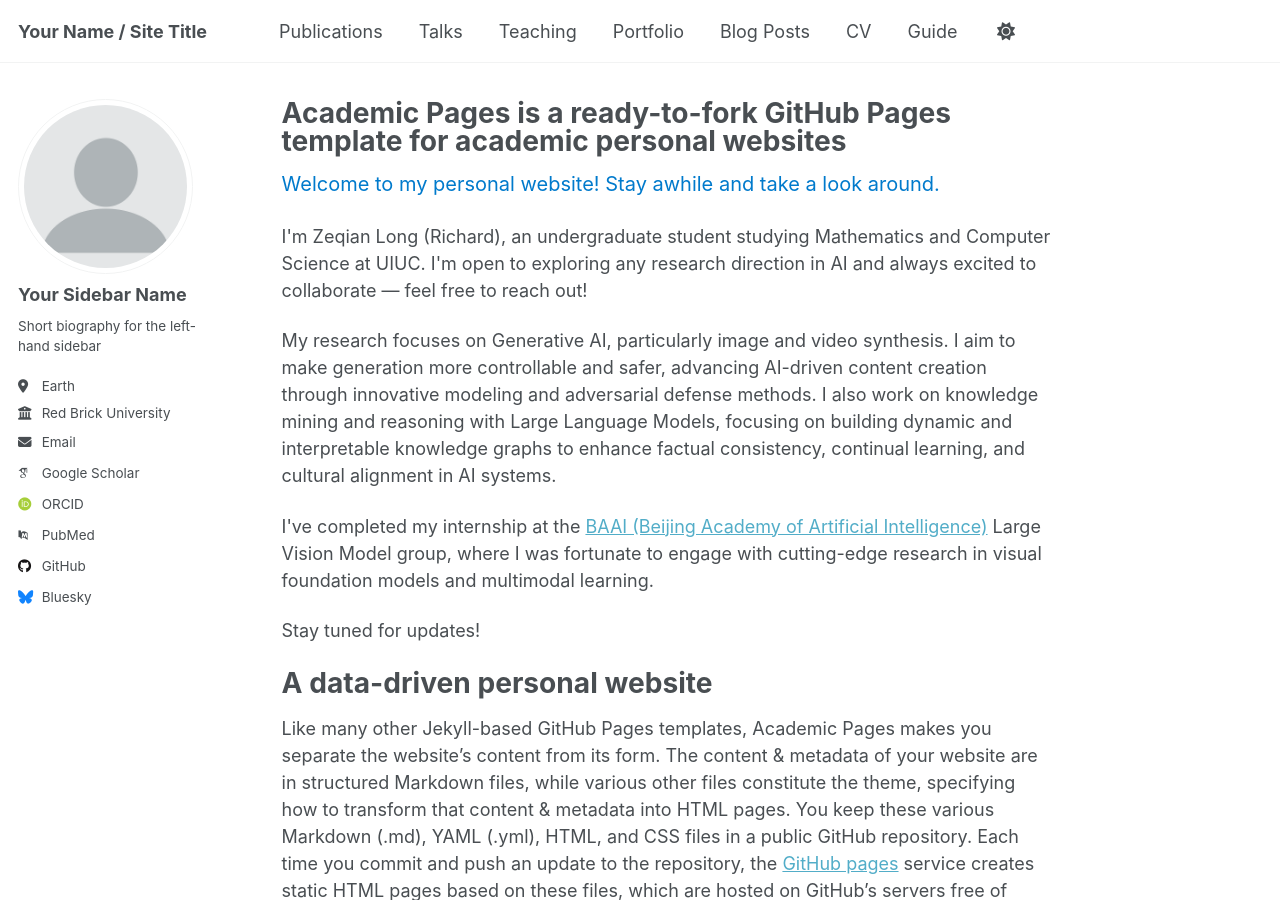
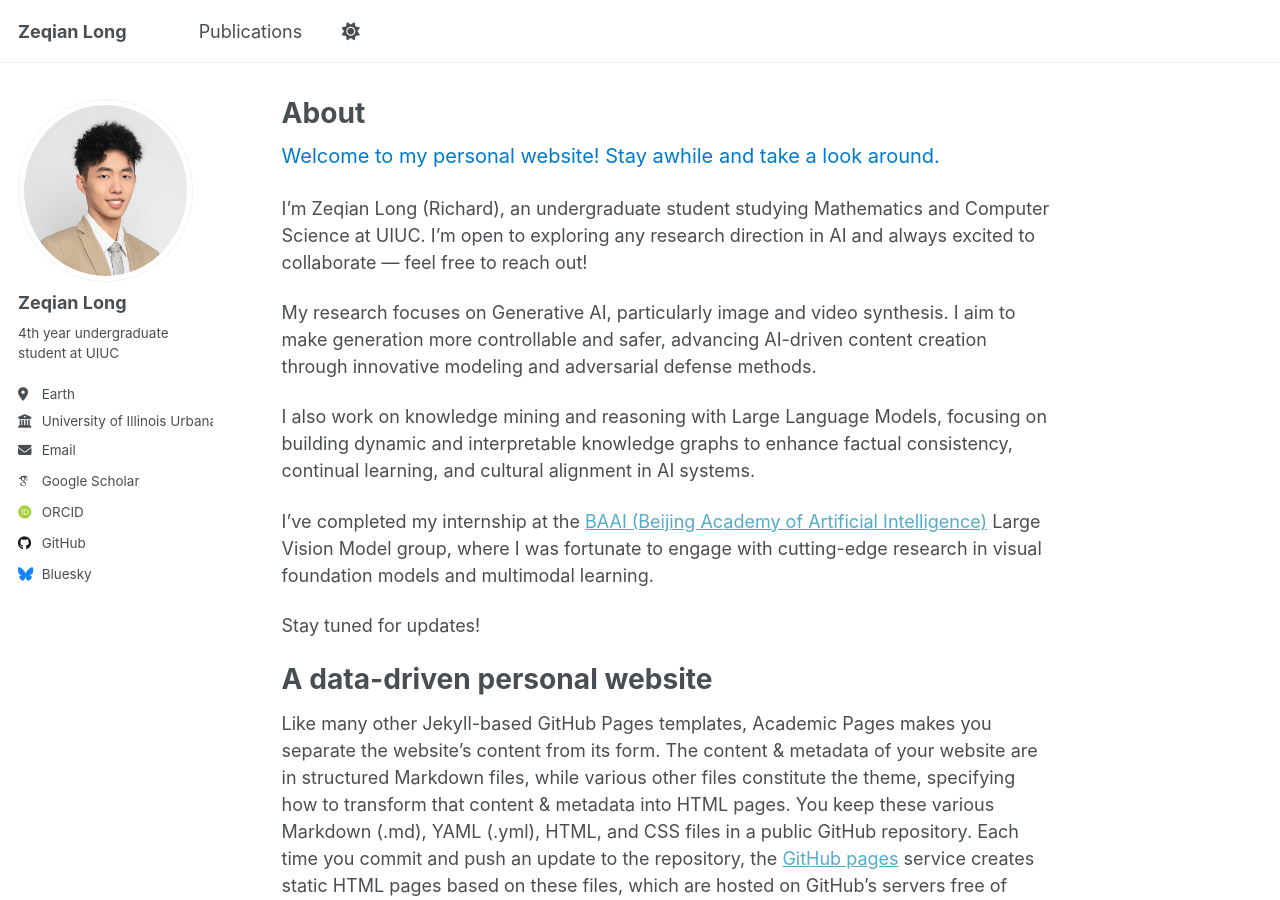
Before and after one commit to Zeqian-Long/Zeqian-Long.github.io, a Jekyll site: the page built from _pages/about.md, in a window 1280 px wide and 900 px high. Built offline with Jekyll 4.4.1, drawn with Linux system fonts in a browser that asks for light colours; some web fonts are replaced; a script that is not in the unit is left out; some of the changed text lies outside the part shown.

Commit message:
add avatar

```diff
--- a/_config.yml
+++ b/_config.yml
@@ -9,10 +9,10 @@
 # Basic Site Settings
 locale                   : "en-US"
 site_theme               : "default" # Currently available options are "default", "air"
-title                    : "Your Name / Site Title"
+title                    : "Zeqian Long"
 title_separator          : "-"
-name                     : &name "Your Name"
-description              : &description "Your Name's academic portfolio"   # Update this with a general description of your site, this is the default if not overridden by a page
+name                     : &name "Zeqian Long"
+description              : &description "Zeqian Long's academic portfolio"   # Update this with a general description of your site, this is the default if not overridden by a page
 url                      : https://academicpages.github.io # The base hostname & protocol for your site e.g. "https://[your GitHub username].github.io",
                                                            # or if you already have some other page hosted on Github then use "https://[your GitHub username].github.io/[Your Repo Name]"
 baseurl                  : "" # the subpath of your site, e.g. "/blog"
@@ -23,14 +23,14 @@ repository               : "academicpages/academicpages.github.io"
 #               Additional customization can be done by editing /_includes/author-profile.html
 author:
   # Biographic information
-  avatar           : "profile.png"
-  name             : "Your Sidebar Name"
+  avatar           : "avatar.jpg"
+  name             : "Zeqian Long"
   pronouns         : # example: "she/her"
-  bio              : "Short biography for the left-hand sidebar"
+  bio              : "4th year undergraduate student at UIUC"
   location         : "Earth"
-  employer         : "Red Brick University"
+  employer         : "University of Illinois Urbana-Champaign"
   uri              : # URL
-  email            : "none@example.org"
+  email            : "zeqian2@illinois.edu"
 
   # Academic websites
   academia         : # URL
@@ -40,7 +40,7 @@ author:
   impactstory      : # URL
   orcid            : "https://orcid.org/yourorcidurl"
   semantic         : # URL
-  pubmed           : "https://www.ncbi.nlm.nih.gov/pubmed/?term=john+snow"
+  # pubmed           : "https://www.ncbi.nlm.nih.gov/pubmed/?term=john+snow"
   researchgate     : # URL
   scopus           : # URL
 
--- a/_pages/about.md
+++ b/_pages/about.md
@@ -1,6 +1,6 @@
 ---
 permalink: /
-title: "Academic Pages is a ready-to-fork GitHub Pages template for academic personal websites"
+title: "About"
 author_profile: true
 redirect_from:
   - /about/
@@ -9,15 +9,15 @@ redirect_from:
 
 <span style="color:#007acc; font-size:20px;">Welcome to my personal website! Stay awhile and take a look around.</span>
 
-<p>I'm Zeqian Long (Richard), an undergraduate student studying Mathematics and Computer Science at UIUC. I'm open to exploring any research direction in AI and always excited to collaborate — feel free to reach out!</p>
+I'm Zeqian Long (Richard), an undergraduate student studying Mathematics and Computer Science at UIUC. I'm open to exploring any research direction in AI and always excited to collaborate — feel free to reach out!
 
-<p>My research focuses on Generative AI, particularly image and video synthesis. I aim to make generation more controllable and safer, advancing AI-driven content creation through innovative modeling and adversarial defense methods.
+My research focuses on Generative AI, particularly image and video synthesis. I aim to make generation more controllable and safer, advancing AI-driven content creation through innovative modeling and adversarial defense methods.
 
-I also work on knowledge mining and reasoning with Large Language Models, focusing on building dynamic and interpretable knowledge graphs to enhance factual consistency, continual learning, and cultural alignment in AI systems.</p>
+I also work on knowledge mining and reasoning with Large Language Models, focusing on building dynamic and interpretable knowledge graphs to enhance factual consistency, continual learning, and cultural alignment in AI systems.
 
-<p>I've completed my internship at the <a href="https://www.baai.ac.cn/en/" target="_blank">BAAI (Beijing Academy of Artificial Intelligence)</a> Large Vision Model group, where I was fortunate to engage with cutting-edge research in visual foundation models and multimodal learning.</p>
+I've completed my internship at the <a href="https://www.baai.ac.cn/en/" target="_blank">BAAI (Beijing Academy of Artificial Intelligence)</a> Large Vision Model group, where I was fortunate to engage with cutting-edge research in visual foundation models and multimodal learning.
 
-<p>Stay tuned for updates!</p>
+Stay tuned for updates!
 
 <!-- This is the front page of a website that is powered by the [Academic Pages template](https://github.com/academicpages/academicpages.github.io) and hosted on GitHub pages. [GitHub pages](https://pages.github.com) is a free service in which websites are built and hosted from code and data stored in a GitHub repository, automatically updating when a new commit is made to the repository. This template was forked from the [Minimal Mistakes Jekyll Theme](https://mmistakes.github.io/minimal-mistakes/) created by Michael Rose, and then extended to support the kinds of content that academics have: publications, talks, teaching, a portfolio, blog posts, and a dynamically-generated CV. Incidentally, these same features make it a great template for anyone that needs to show off a professional template!
 
```
Also changed, not shown: _data/navigation.yml (+12 -12 lines), images/avatar.jpg (added), images/profile.png (deleted).
